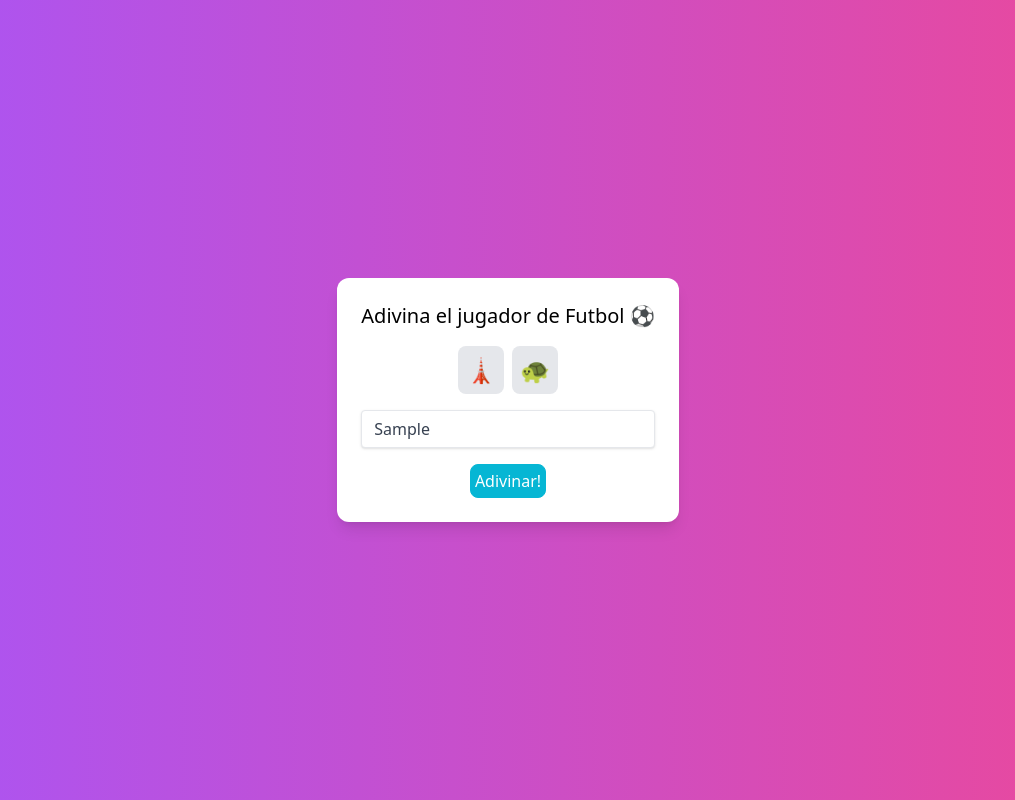
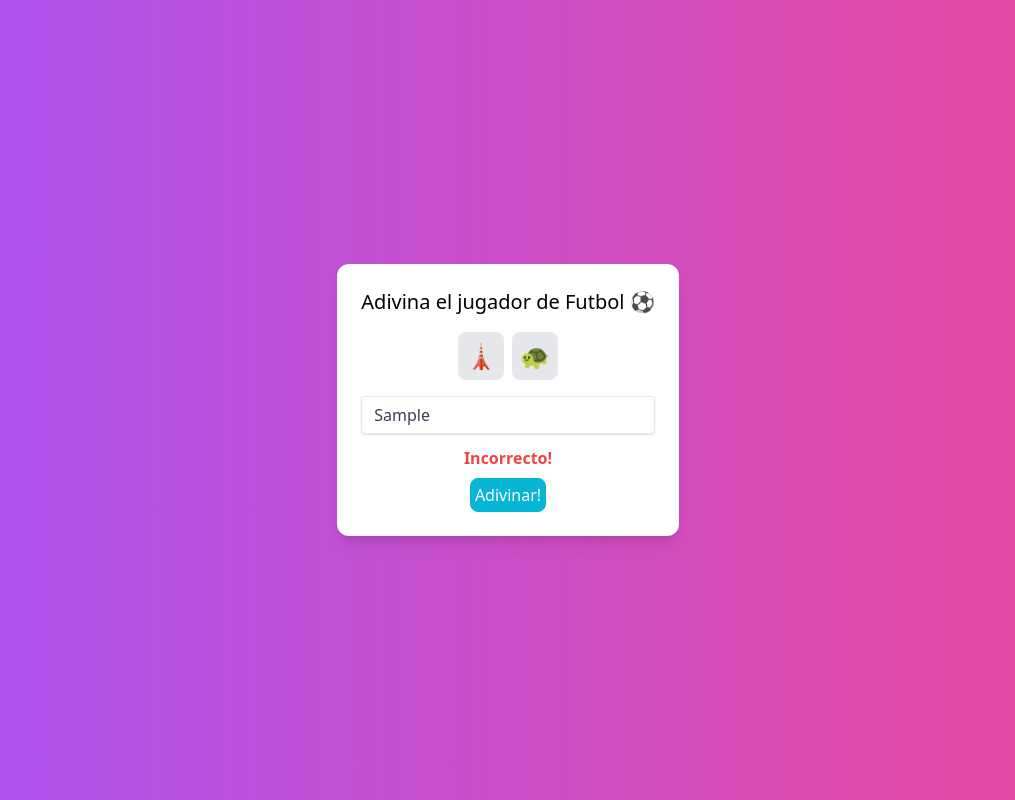
Before and after one commit to fdFloresMarquez/football-guess-emoji, a React (Vite) app: page / in a window 1280 px wide. Both pictures are taken after typing "Sample" into the empty fields and a click on the button "Adivinar!". Shown: the whole page, without its empty margins (132-1147 px from the left). Built offline with nearby package versions, Linux system fonts and the light colour scheme.

Commit message:
func: check if game is finished and correct answer

```diff
--- a/src/App.tsx
+++ b/src/App.tsx
@@ -1,10 +1,26 @@
+import { useState } from 'react';
+
 import EmojisRow from './components/EmojisRow';
 import GuessForm from './components/GuessForm';
+import { Quiz } from './interfaces/quizz';
 import { getQuizzes } from './utils/getQuizzes';
 
 const App: React.FC = () => {
-  const quizz = getQuizzes();
-  const firstQuizz = quizz[0];
+  const quizzes = getQuizzes();
+
+  const [actualQuiz, setQuiz] = useState<Quiz>(quizzes[0]);
+  const [isGameFinished, setGameStatus] = useState<boolean>(false);
+  const [answersNumber, setAnswersNumber] = useState<number>(0);
+
+  const nextQuiz = (): void => {
+    setAnswersNumber((a) => a + 1);
+
+    if (answersNumber < quizzes.length) setGameStatus(true);
+
+    if (isGameFinished) return;
+
+    setQuiz(quizzes[answersNumber]);
+  };
 
   return (
     <main className="min-h-screen bg-gradient-to-r from-purple-500 to-pink-500">
@@ -12,9 +28,9 @@ const App: React.FC = () => {
         <div className="flex max-w-sm flex-col place-items-center rounded-xl bg-white p-6 shadow-lg">
           <div className="text-xl font-medium text-black">Adivina el jugador de Futbol ⚽</div>
 
-          <EmojisRow quizz={firstQuizz} />
+          <EmojisRow quizz={actualQuiz} />
 
-          <GuessForm quizz={firstQuizz} />
+          <GuessForm isGameFinished={isGameFinished} nextQuiz={nextQuiz} quizz={actualQuiz} />
         </div>
       </section>
     </main>
--- a/src/components/EmojisRow.tsx
+++ b/src/components/EmojisRow.tsx
@@ -1,7 +1,7 @@
-import { Quizz } from '@/interfaces/quizz';
+import { Quiz } from '@/interfaces/quizz';
 
 type Props = {
-  quizz: Quizz;
+  quizz: Quiz;
 };
 
 const EmojisRow: React.FC<Props> = ({ quizz }) => {
--- a/src/components/GuessForm.tsx
+++ b/src/components/GuessForm.tsx
@@ -1,39 +1,60 @@
+import { useState } from 'react';
 import { Field, Form, Formik } from 'formik';
 import { FormikHelpers } from 'formik/dist/types';
 
-import { Quizz } from '@/interfaces/quizz';
+import { Quiz } from '@/interfaces/quizz';
 
 interface Values {
   guess: string;
 }
 
 type Props = {
-  quizz: Quizz;
+  quizz: Quiz;
+  nextQuiz: () => void;
+  isGameFinished: boolean;
 };
 
-const GuessForm: React.FC<Props> = ({ quizz }) => {
+const GuessForm: React.FC<Props> = ({ quizz, nextQuiz, isGameFinished }) => {
+  const [isCorrect, setIsCorrect] = useState<boolean>(false);
+  const [isFormSubmitted, setIsFormSubmitted] = useState<boolean>(false);
+
+  if (isGameFinished) console.log('Juego terminado!');
+
   return (
     <Formik
       initialValues={{
         guess: '',
       }}
       onSubmit={(values: Values, { setSubmitting }: FormikHelpers<Values>) => {
+        setIsFormSubmitted(true);
         const userGuess = values.guess.toUpperCase();
 
-        userGuess.includes(quizz.answer) ? console.log('Correct') : console.log('Incorrecto');
+        nextQuiz();
+
+        if (userGuess.includes(quizz.answer)) setIsCorrect(true);
         setSubmitting(false);
       }}
     >
       <Form className="flex w-full flex-col items-center">
         <Field
-          className="focus:shadow-outline mt-4 w-full appearance-none rounded border py-2 px-3 leading-tight text-gray-700 shadow focus:outline-none"
+          className="mt-4 w-full appearance-none rounded border py-2 px-3 leading-tight text-gray-700 shadow focus:border-cyan-500 focus:outline-none focus:ring-2 focus:ring-cyan-500"
           id="guess"
           name="guess"
           placeholder="Tu Jugador"
         />
 
+        {isFormSubmitted && (
+          <>
+            {isCorrect ? (
+              <span className="mt-3 -mb-2 font-bold text-green-500">Correcto!</span>
+            ) : (
+              <span className="mt-3 -mb-2 font-bold text-red-500">Incorrecto!</span>
+            )}
+          </>
+        )}
+
         <button
-          className="mt-4 rounded-lg border border-solid border-cyan-500 bg-cyan-500 p-1 font-medium text-white hover:bg-cyan-600 active:border-red-300"
+          className="mt-4 rounded-lg border border-solid border-cyan-500 bg-cyan-500 p-1 font-medium text-white hover:bg-cyan-600 active:border-blue-300"
           type="submit"
         >
           Adivinar!
```
